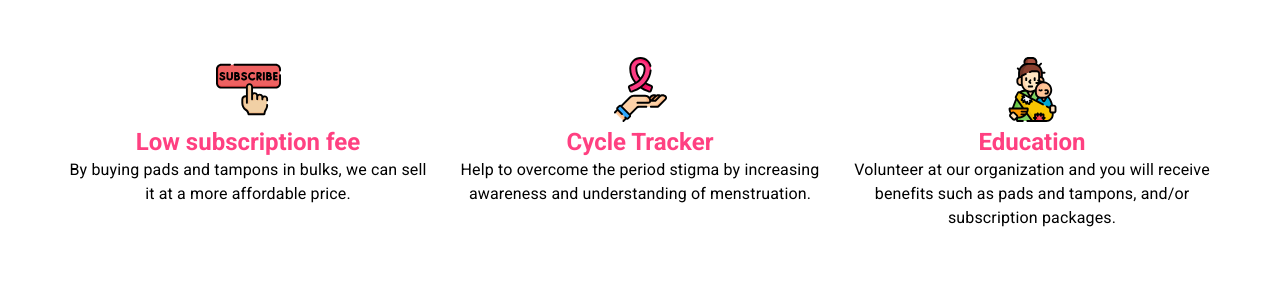
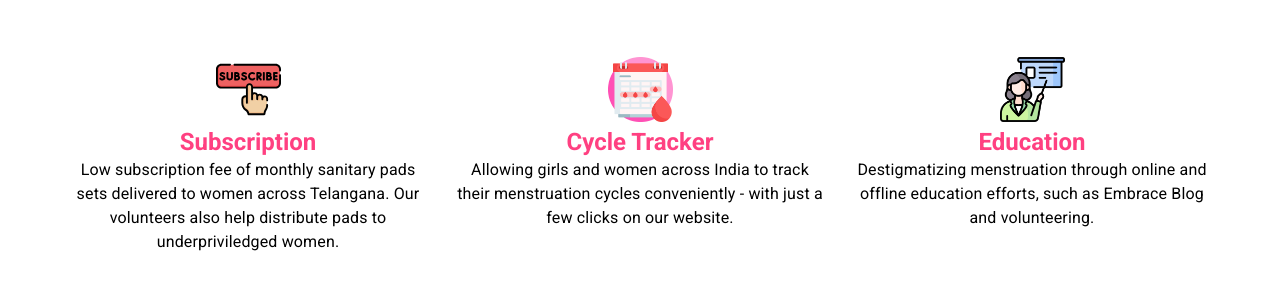
Before and after one commit to BioxMech/embrace, a React (Create React App) app: page / in a window 1280 px wide. Shown: the part 975-1279 px from the top of the page. Built offline with nearby package versions, Linux system fonts and the light colour scheme; no server answers.

Commit message:
edits on home page

```diff
--- a/src/component/home/homekeypoints.component.jsx
+++ b/src/component/home/homekeypoints.component.jsx
@@ -5,8 +5,8 @@ import Container from '@mui/material/Container';
 import Typography from '@mui/material/Typography';
 
 import Subscribe from '../../asset/images/subscribe.svg';
-import Awareness from '../../asset/images/awareness.svg';
-import Poverty from '../../asset/images/poverty.svg';
+import Period from '../../asset/images/period.png';
+import Teach from '../../asset/images/teach.png';
 
 import './homekeypoints.styles.scss';
 
@@ -25,9 +25,10 @@ function HomeKeyPoints() {
         <Grid item xs={12} md={4}>
           <Box >
             <img src={Subscribe} className="logo" alt="..." />
-            <Typography variant="h5" className="logo-header">Low subscription fee</Typography>
+            <Typography variant="h5" className="logo-header">Subscription</Typography>
             <Typography variant="body1" className="logo-description">
-            By buying pads and tampons in bulks, we can sell it at a more affordable price.
+            Low subscription fee of monthly sanitary pads sets delivered to women across Telangana.
+            Our volunteers also help distribute pads to underpriviledged women.
             </Typography>
             {/* <p className="logo-description">
               By buying pads and tampons in bulks, we can sell it at a more affordable price.
@@ -36,19 +37,20 @@ function HomeKeyPoints() {
         </Grid>
         <Grid item xs={12} md={4}>
           <Box>
-            <img src={Awareness} className="logo" alt="..." />
+            <img src={Period} className="logo" alt="..." />
             <Typography variant="h5" className="logo-header">Cycle Tracker</Typography>
             <Typography variant="body1" className="logo-description">
-            Help to overcome the period stigma by increasing awareness and understanding of menstruation.
+            Allowing girls and women across India to track their menstruation cycles
+            conveniently - with just a few clicks on our website.
             </Typography>
           </Box>
         </Grid>
         <Grid item xs={12} md={4}>
           <Box>
-            <img src={Poverty} className="logo" alt="..." />
+            <img src={Teach} className="logo" alt="..." />
             <Typography variant="h5" className="logo-header">Education</Typography>
             <Typography variant="body1" className="logo-description">
-            Volunteer at our organization and you will receive benefits such as pads and tampons, and/or subscription packages.
+            Destigmatizing menstruation through online and offline education efforts, such as Embrace Blog and volunteering.
             </Typography>
 
           </Box>
```
Also changed, not shown: src/asset/images/period.png (added), src/asset/images/teach.png (added).
